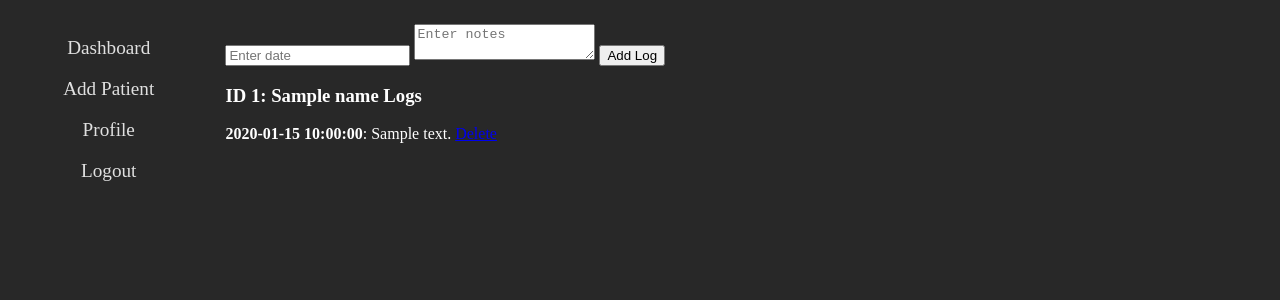
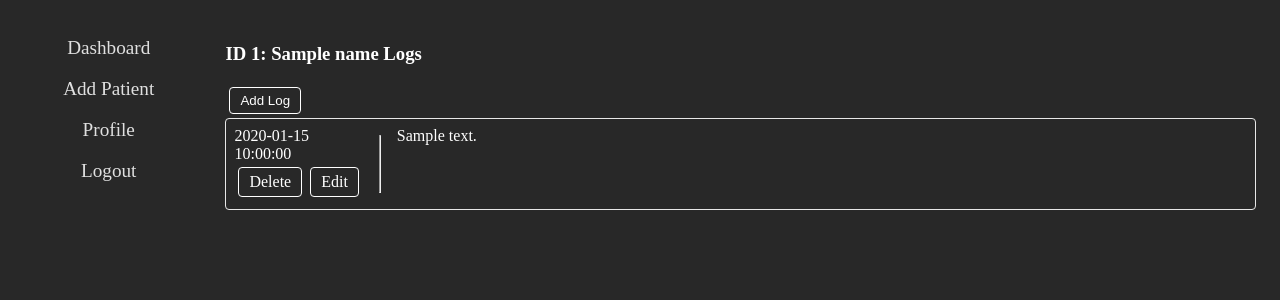
Before and after one commit to krishnams0ni/ViziMed, a Flask app: template templates/patient_logs.html in a window 1280 px wide. Shown: the top 300 px of the page. Run offline with Flask 3, Linux system fonts and the light colour scheme; the template is opened without the code that fills it: most values are stand-ins (such as "Sample title", 1, 10 or a date in 2020).

Commit message:
Major changes

```diff
--- a/static/base.css
+++ b/static/base.css
@@ -69,3 +74,32 @@ body {
     height: 100%;
     padding: 1em;
 }
+
+.button {
+    color: white;
+    text-decoration: none;
+    padding: 5px 10px;
+    border-radius: 4px;
+    border: 1px solid white;
+    margin: 4px;
+    cursor: pointer;
+    height: fit-content;
+    background-color: inherit;
+    width: fit-content;
+}
+
+textarea {
+    width: 100%;
+    height: auto;
+}
+
+input, textarea {
+    width: fit-content;
+    box-sizing: border-box;
+    background-color: inherit;
+    border: 1px solid white;
+    border-radius: 4px;
+    color: white;
+    padding: 5px;
+    outline: none;
+}
--- /dev/null
+++ b/static/patient_logs.css
@@ -0,0 +1,61 @@
+.log {
+    display: flex;
+    justify-content: space-between;
+    border: 1px solid #e7e7e7;
+    border-radius: 4px;
+    flex-direction: row;
+    gap: 1rem;
+    padding: 0.5rem;
+}
+
+.log div:first-child {
+    flex: 1;
+}
+
+.log div:last-child {
+    flex: 8;
+}
+
+.log div input, .log div textarea {
+    width: max-content;
+}
+
+.options {
+    display: flex;
+    justify-content: space-between;
+    align-items: end;
+}
+
+.remove {
+    flex: 1
+}
+
+.edit {
+    flex: 2
+}
+
+.log-header {
+    display: flex;
+    flex-direction: column;
+    justify-content: space-between;
+}
+
+.logs {
+    display: flex;
+    flex-direction: column;
+    gap: 1rem;
+}
+
+#addLogDialog {
+    width: 60%;
+    color: inherit;
+    background-color: #282828;
+    border: 1px solid white;
+    border-radius: 10px;
+}
+
+textarea {
+    width: 100%;
+    height: 300px;
+    overflow-y: scroll;
+}
--- a/templates/add_patient.html
+++ b/templates/add_patient.html
@@ -20,7 +20,7 @@
             <div>
                 <input type="text" name="address" id="address" placeholder="Address">
             </div>
-            <input type="submit" value="Add Patient">
+            <input class="button" type="submit" value="Add Patient">
         </form>
     </div>
 {% endblock %}s
--- a/templates/base.html
+++ b/templates/base.html
@@ -32,5 +32,12 @@
 <div id="content">
     {% block content %}{% endblock %}
 </div>
+
+<script>
+    function autoResize(textarea) {
+        textarea.style.height = 'auto';
+        textarea.style.height = (textarea.scrollHeight) + 'px';
+    }
+</script>
 </body>
 </html>
--- a/templates/patient_logs.html
+++ b/templates/patient_logs.html
@@ -5,22 +5,77 @@
 {% endblock %}
 
 {% block content %}
-    <form action="{{ url_for('patient_logs', id=patient_id) }}" method="post">
-        <input type="text" name="date" placeholder="Enter date" required>
-        <textarea name="notes" placeholder="Enter notes" required></textarea>
-        <input type="submit" value="Add Log">
-    </form>
+    <link rel="stylesheet" href="{{ url_for('static', filename='patient_logs.css') }}">
 
-    <div>
-        <h3>ID {{ patient_id }}: {{ name }} Logs</h3>
+    <dialog id="addLogDialog">
+        <form action="{{ url_for('patient_logs', id=patient_id) }}" method="post">
+            <div>
+                <label for="date">Date</label>
+                <input type="text" id="date" name="date" placeholder="Enter date" required>
+            </div>
+            <div>
+                <label for="notes">Notes</label>
+                <br>
+                <textarea class="add_note" name="notes"
+                          placeholder="Enter note"></textarea>
+            </div>
+            <div>
+                <button class="button" type="submit">Save</button>
+                <button class="button" type="button" onclick="document.getElementById('addLogDialog').close()">Cancel
+                </button>
+            </div>
+        </form>
+    </dialog>
+
+    <h3>ID {{ patient_id }}: {{ name }} Logs</h3>
+    <button class="button" onclick="document.getElementById('addLogDialog').showModal()">Add Log</button>
+    <div class="logs">
         {% for log in logs %}
-            <div>
-                <strong>{{ log.date }}</strong>:
-                {{ log.notes }}
-                <a href="{{ url_for('delete_log', id=log.id) }}">Delete</a>
-            </div>
+            <form action="{{ url_for('update_log', id=log.id) }}" method="post" id="form-log-{{ log.id }}">
+                <div class="log" id="edit-log-{{ log.id }}">
+                    <div class="log-header">
+                        <div>
+                            <span class="log-date" class="options">{{ log.date }}</span>
+                            <input type="text" name="date" class="date" value="{{ log.date }}" style="display:none;">
+                        </div>
+                        <div class="options">
+                            <a class="remove button" href="{{ url_for('delete_log', id=log.id) }}">Delete</a>
+                            <a class="edit button" href="#" onclick="toggleEdit('{{ log.id }}', event)">Edit</a>
+                        </div>
+                    </div>
+                    <hr>
+                    <div>
+                        <div class="log-notes" style="white-space: pre-wrap;">{{ log.notes }}</div>
+                        <textarea name="notes" oninput="autoResize(this)" class="notes"
+                                  style="display:none;">{{ log.notes }}</textarea>
+                    </div>
+                </div>
+            </form>
         {% else %}
             <p>No logs found.</p>
         {% endfor %}
     </div>
+    <script>
+        function toggleEdit(logID, event) {
+            event.preventDefault();
+            const form = document.getElementById(`form-log-${logID}`);
+            const editLink = form.querySelector('.edit');
+            const dateSpan = form.querySelector('.log-date');
+            const notesSpan = form.querySelector('.log-notes');
+            const dateInput = form.querySelector('.date');
+            const notesInput = form.querySelector('.notes');
+
+            if (editLink.innerText === 'Edit') {
+                editLink.innerText = 'Save';
+                dateSpan.style.display = 'none';
+                notesSpan.style.display = 'none';
+                dateInput.style.display = 'block';
+                notesInput.style.display = 'block';
+                autoResize(notesInput);
+            } else {
+                form.submit();
+            }
+        }
+    </script>
+
 {% endblock %}
--- a/templates/profile.html
+++ b/templates/profile.html
@@ -16,7 +16,7 @@
             <p>Update Username:</p>
             <form action="/profile" method="post">
                 <input type="text" name="username" id="username" placeholder="Username">
-                <input type="submit" value="Update">
+                <input class="button" type="submit" value="Update">
             </form>
         </div>
         <div>
@@ -24,12 +24,12 @@
             <form action="/profile" method="post">
                 <input type="password" name="password" id="password" placeholder="Password">
                 <input type="password" name="confirm_password" id="confirm_password" placeholder="Confirm Password">
-                <input type="submit" value="Update">
+                <input class="button" type="submit" value="Update">
             </form>
         </div>
         <hr>
         <a id="delete_account" href="{{ url_for('delete_account') }}">
-            Delete Account
+            <button class="button">Delete Account</button>
         </a>
     </div>
 {% endblock %}
```
Also changed, not shown: other parts of static/base.css (+10 -5 lines), routes.py (+11 -9 lines), static/add_patient.css (+0 -8 lines), static/dashboard.css (+0 -14 lines), static/profile.css (+0 -9 lines), templates/dashboard.html (+11 -7 lines).
